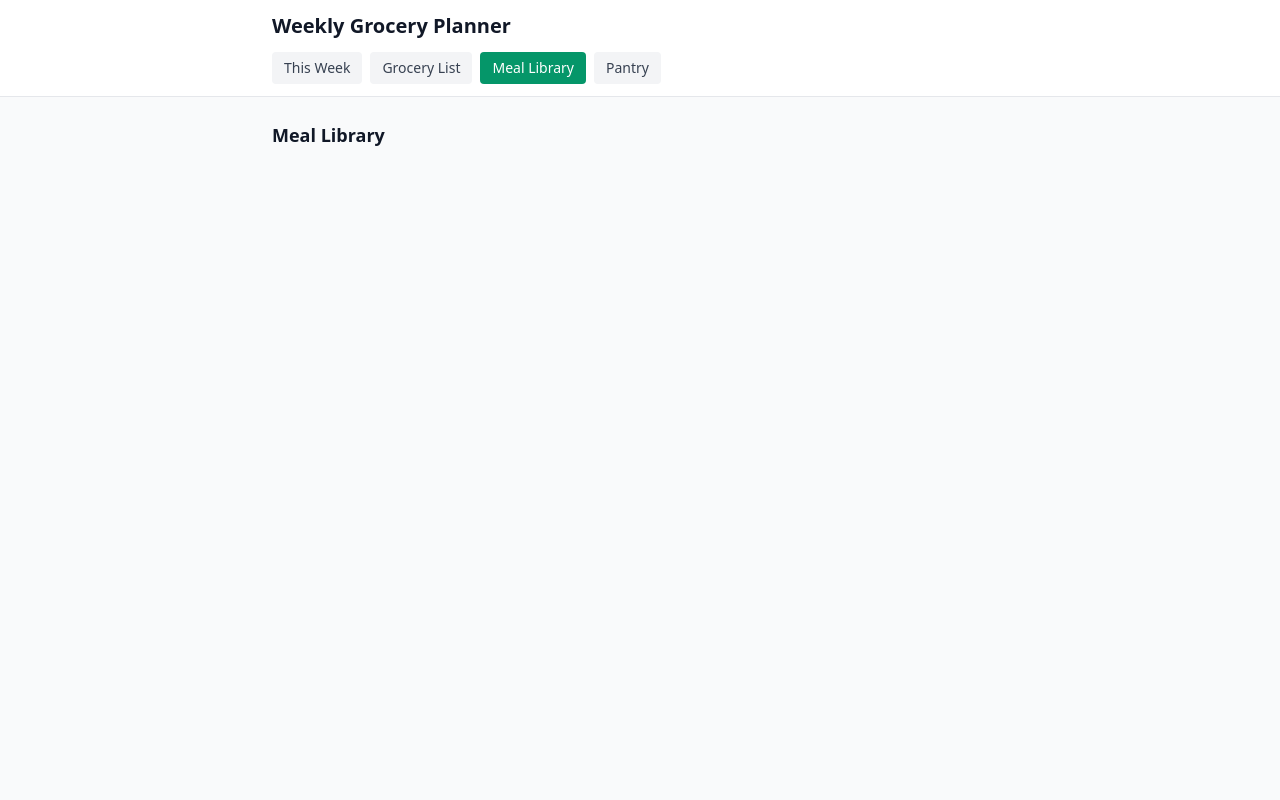
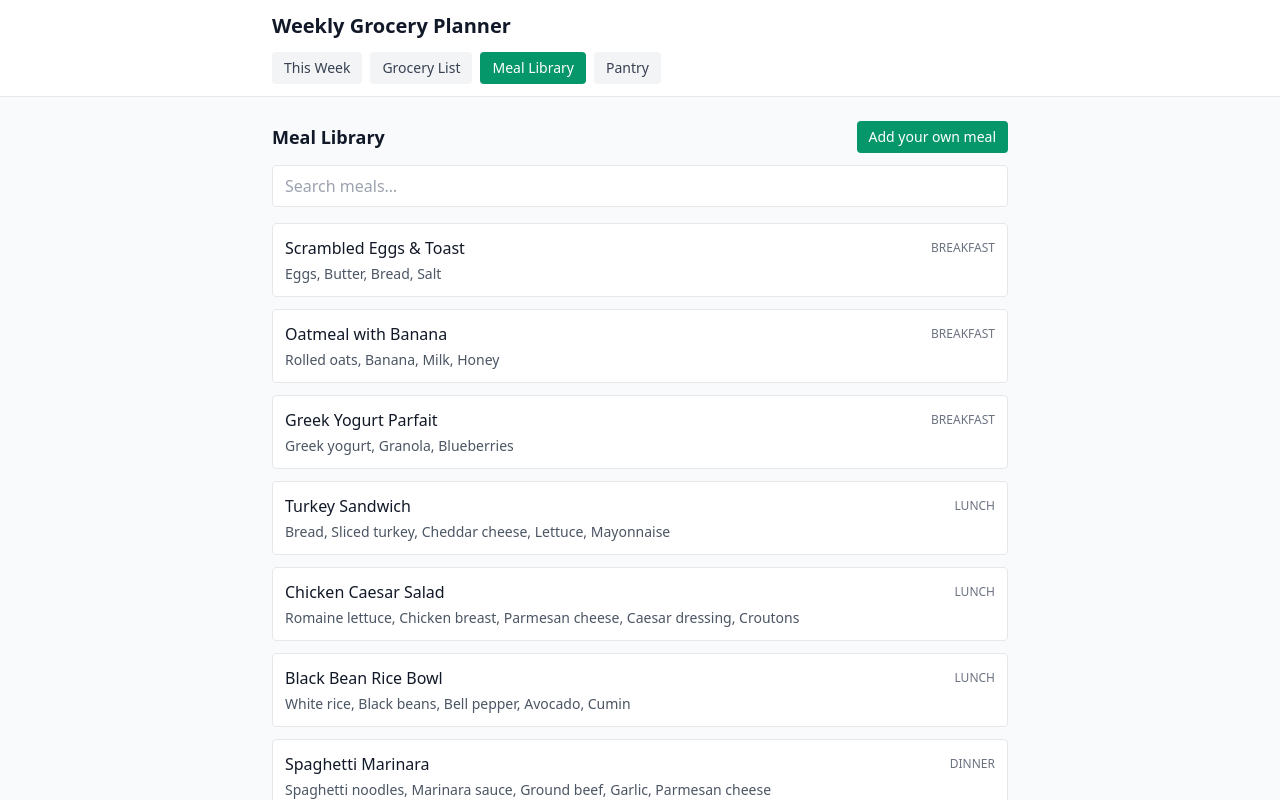
Before and after one commit to jamajeff/grocery-planner, a React (Vite) app: page / in a window 1280 px wide. Both pictures are taken after a click on the button "Meal Library". Shown: the top 800 px of the page. Built offline with nearby package versions, Linux system fonts and the light colour scheme.

Commit message:
feat: add meal library screen with search
Co-Authored-By: Claude Opus 4.8 <noreply@anthropic.com>

```diff
--- a/src/components/MealLibrary.tsx
+++ b/src/components/MealLibrary.tsx
@@ -1,5 +1,112 @@
+import { useState } from "react";
 import type { usePlannerState } from "../hooks/usePlannerState";
+import type { MealType } from "../lib/types";
+
 type Props = { planner: ReturnType<typeof usePlannerState> };
-export function MealLibrary(_props: Props) {
-  return <h2 className="text-lg font-semibold">Meal Library</h2>;
+
+const TYPES: MealType[] = ["breakfast", "lunch", "dinner"];
+
+export function MealLibrary({ planner }: Props) {
+  const [query, setQuery] = useState("");
+  const [showForm, setShowForm] = useState(false);
+  const [name, setName] = useState("");
+  const [type, setType] = useState<MealType>("dinner");
+  const [ingredient, setIngredient] = useState("");
+
+  const meals = planner.state.library.filter((m) =>
+    m.name.toLowerCase().includes(query.toLowerCase()),
+  );
+
+  function saveMeal(e: React.FormEvent) {
+    e.preventDefault();
+    const mealName = name.trim();
+    const ingName = ingredient.trim();
+    if (!mealName || !ingName) return;
+    planner.addCustomMeal({
+      name: mealName,
+      type,
+      // v1 custom meals capture one ingredient with safe defaults; multi-row
+      // ingredient entry is a future enhancement.
+      ingredients: [
+        { name: ingName, quantity: 1, unit: "", aisle: "other", shelfLife: "perishable" },
+      ],
+    });
+    setName("");
+    setIngredient("");
+    setType("dinner");
+    setShowForm(false);
+  }
+
+  return (
+    <section>
+      <div className="flex justify-between items-center mb-3">
+        <h2 className="text-lg font-semibold">Meal Library</h2>
+        <button
+          onClick={() => setShowForm((v) => !v)}
+          className="px-3 py-1.5 rounded bg-emerald-600 text-white text-sm"
+        >
+          {showForm ? "Cancel" : "Add your own meal"}
+        </button>
+      </div>
+
+      {showForm && (
+        <form onSubmit={saveMeal} className="bg-white border rounded p-3 mb-4 space-y-3">
+          <div>
+            <label htmlFor="meal-name" className="block text-sm font-medium mb-1">Meal name</label>
+            <input
+              id="meal-name"
+              value={name}
+              onChange={(e) => setName(e.target.value)}
+              className="w-full border rounded px-3 py-2"
+            />
+          </div>
+          <div>
+            <label htmlFor="meal-type" className="block text-sm font-medium mb-1">Type</label>
+            <select
+              id="meal-type"
+              value={type}
+              onChange={(e) => setType(e.target.value as MealType)}
+              className="border rounded px-2 py-1.5 capitalize"
+            >
+              {TYPES.map((t) => (
+                <option key={t} value={t}>{t}</option>
+              ))}
+            </select>
+          </div>
+          <div>
+            <label htmlFor="meal-ingredient" className="block text-sm font-medium mb-1">First ingredient</label>
+            <input
+              id="meal-ingredient"
+              value={ingredient}
+              onChange={(e) => setIngredient(e.target.value)}
+              className="w-full border rounded px-3 py-2"
+            />
+          </div>
+          <button type="submit" className="px-3 py-2 rounded bg-gray-800 text-white text-sm">
+            Save meal
+          </button>
+        </form>
+      )}
+
+      <input
+        value={query}
+        onChange={(e) => setQuery(e.target.value)}
+        placeholder="Search meals…"
+        className="w-full border rounded px-3 py-2 mb-4"
+      />
+      <ul className="space-y-3">
+        {meals.map((m) => (
+          <li key={m.id} className="bg-white border rounded p-3">
+            <div className="flex justify-between items-center">
+              <span className="font-medium">{m.name}</span>
+              <span className="text-xs uppercase text-gray-500">{m.type}</span>
+            </div>
+            <p className="text-sm text-gray-600 mt-1">
+              {m.ingredients.map((i) => i.name).join(", ")}
+            </p>
+          </li>
+        ))}
+      </ul>
+    </section>
+  );
 }
```
Also changed, not shown: 1 other file (tests, documents, lock files or other folders).
